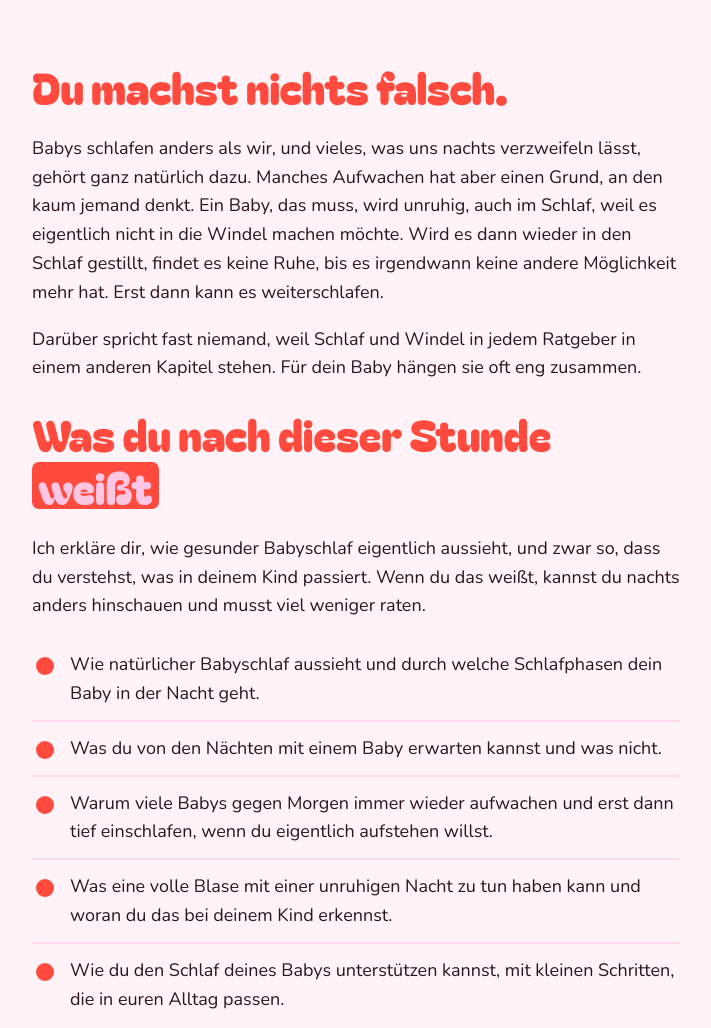
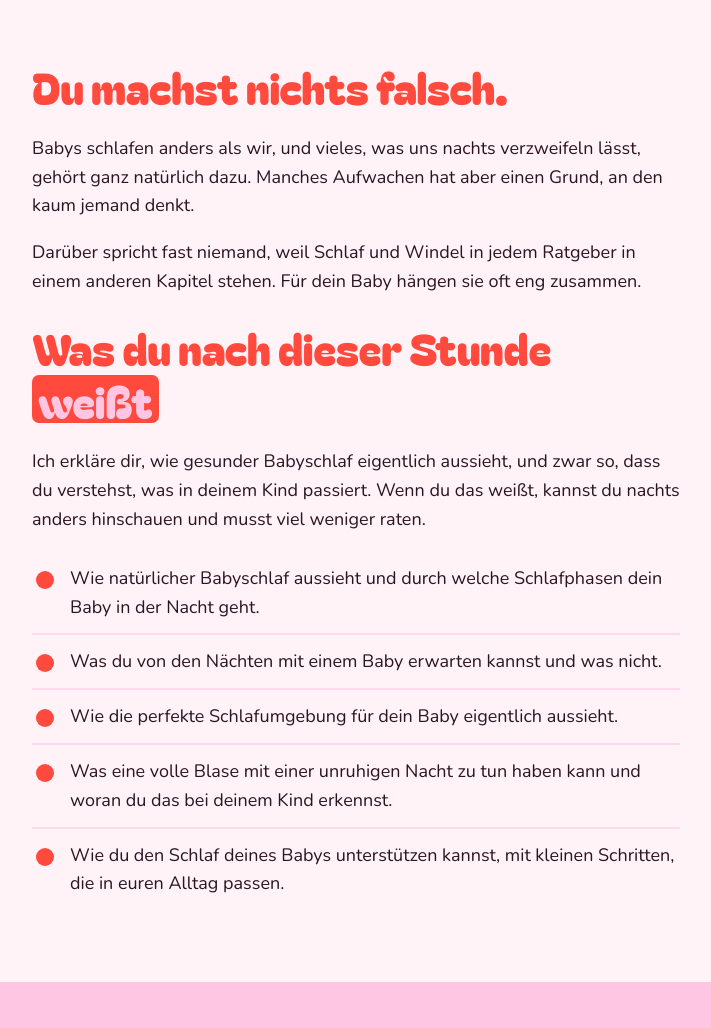
Before and after one commit to annesiebenkees-ai/pippin-welt, a plain HTML site: page webinar/index.html in a window 1280 px wide. Shown: the part 1800-2828 px from the top of the page, without its empty margins (284-995 px from the left). Drawn offline with Linux system fonts and the light colour scheme.

Commit message:
Update Pippin-Welt

```diff
--- a/webinar/index.html
+++ b/webinar/index.html
@@ -53,14 +53,14 @@
 <section>
   <div class="wrap schmal">
     <h2>Du machst nichts falsch.</h2>
-    <p>Babys schlafen anders als wir, und vieles, was uns nachts verzweifeln lässt, gehört ganz natürlich dazu. Manches Aufwachen hat aber einen Grund, an den kaum jemand denkt. Ein Baby, das muss, wird unruhig, auch im Schlaf, weil es eigentlich nicht in die Windel machen möchte. Wird es dann wieder in den Schlaf gestillt, findet es keine Ruhe, bis es irgendwann keine andere Möglichkeit mehr hat. Erst dann kann es weiterschlafen.</p>
+    <p>Babys schlafen anders als wir, und vieles, was uns nachts verzweifeln lässt, gehört ganz natürlich dazu. Manches Aufwachen hat aber einen Grund, an den kaum jemand denkt.</p>
     <p>Darüber spricht fast niemand, weil Schlaf und Windel in jedem Ratgeber in einem anderen Kapitel stehen. Für dein Baby hängen sie oft eng zusammen.</p>
     <h2 class="abstand">Was du nach dieser Stunde <em class="f">weißt</em></h2>
     <p>Ich erkläre dir, wie gesunder Babyschlaf eigentlich aussieht, und zwar so, dass du verstehst, was in deinem Kind passiert. Wenn du das weißt, kannst du nachts anders hinschauen und musst viel weniger raten.</p>
     <ul class="liste">
       <li>Wie natürlicher Babyschlaf aussieht und durch welche Schlafphasen dein Baby in der Nacht geht.</li>
       <li>Was du von den Nächten mit einem Baby erwarten kannst und was nicht.</li>
-      <li>Warum viele Babys gegen Morgen immer wieder aufwachen und erst dann tief einschlafen, wenn du eigentlich aufstehen willst.</li>
+      <li>Wie die perfekte Schlafumgebung für dein Baby eigentlich aussieht.</li>
       <li>Was eine volle Blase mit einer unruhigen Nacht zu tun haben kann und woran du das bei deinem Kind erkennst.</li>
       <li>Wie du den Schlaf deines Babys unterstützen kannst, mit kleinen Schritten, die in euren Alltag passen.</li>
     </ul>
```
